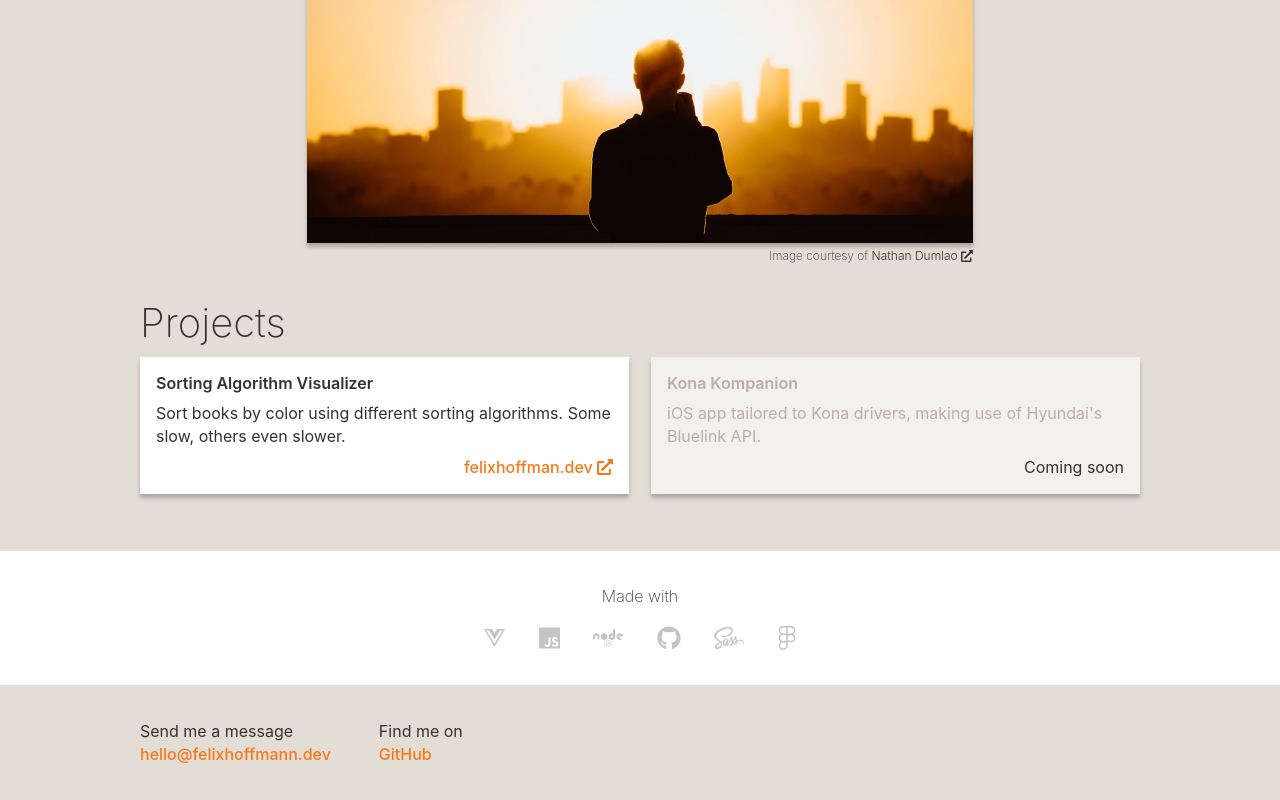
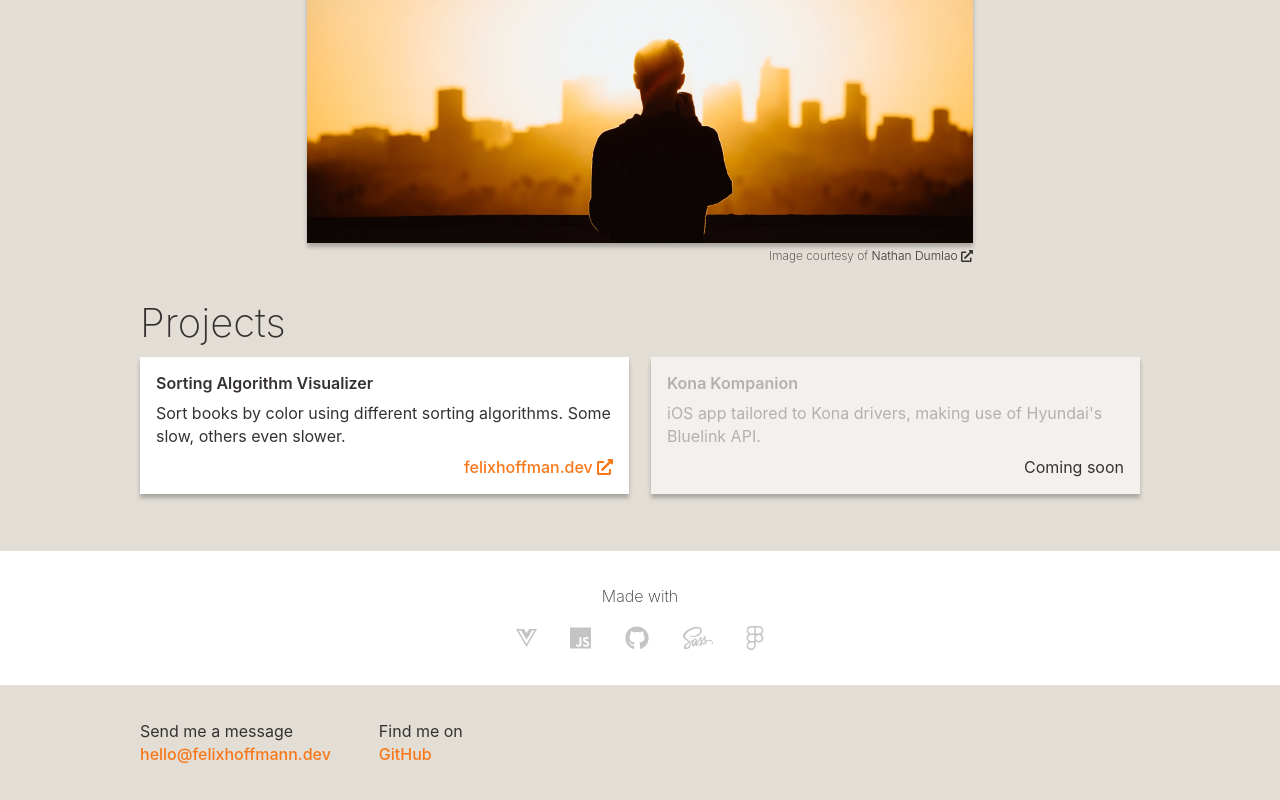
Before and after one commit to zzzFelix/felixhoffmann.dev, a Vue app: page /#/ in a window 1280 px wide. Shown: the part 431-1231 px from the top of the page. Built offline with nearby package versions, Linux system fonts and the light colour scheme.

Commit message:
Remove Node.js from tech stack.

```diff
--- a/src/components/TechStack.vue
+++ b/src/components/TechStack.vue
@@ -24,7 +24,6 @@ export default class TechStack extends Vue {
   techStack = [
     { name: "Vue.js", icon: "vuejs" },
     { name: "Javascript", icon: "js" },
-    { name: "Node.js", icon: "node" },
     { name: "Github", icon: "github" },
     { name: "Sass", icon: "sass" },
     { name: "Figma", icon: "figma" }
```
